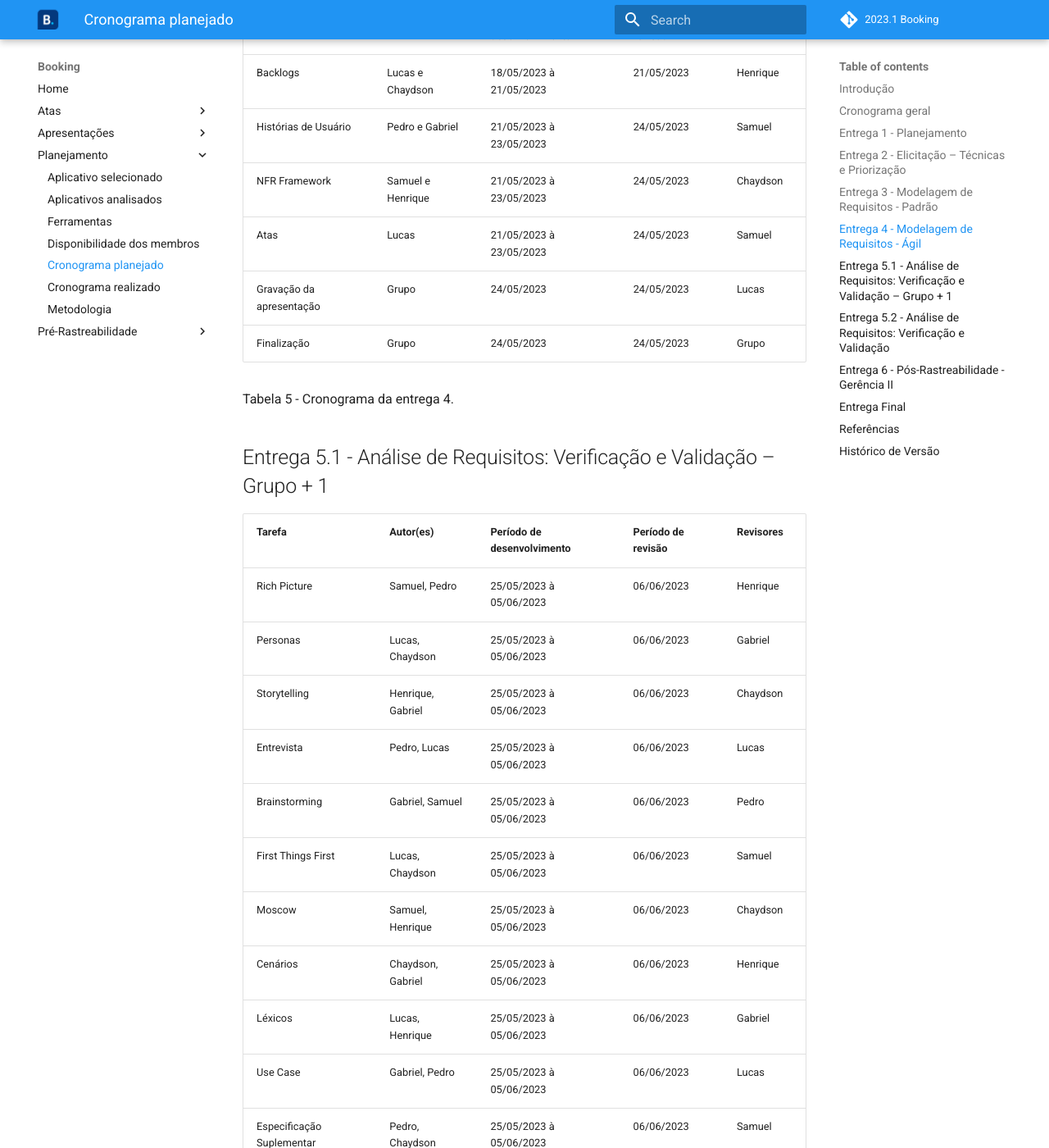
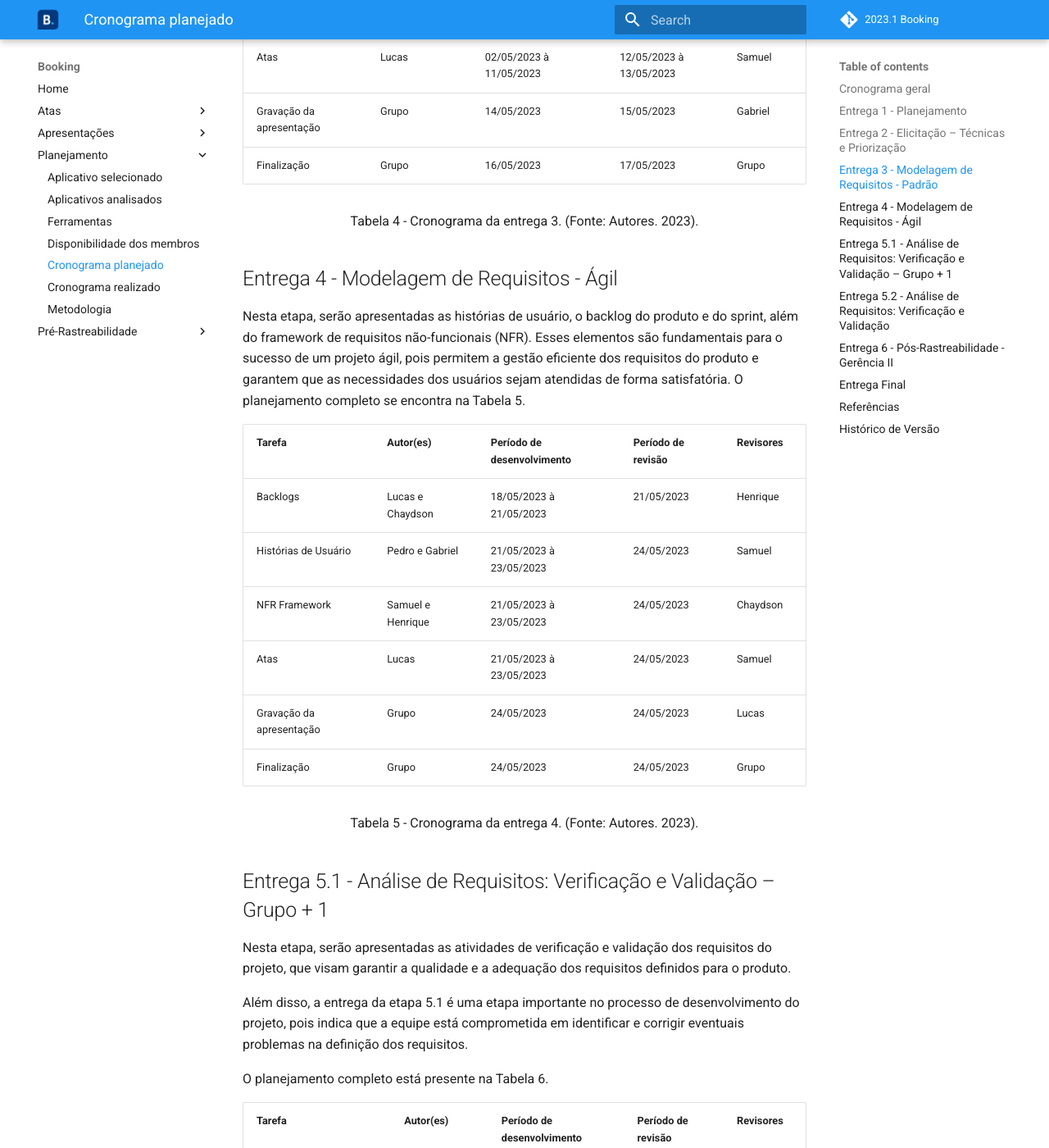
Before and after one commit to Requisitos-de-Software/2023.1-Booking, an MkDocs documentation site: the page built from docs/planejamento/cronograma.md, in a window 1280 px wide and 1400 px high, scrolled down 3802 px. Shown: the whole window at 82% size. Built offline with MkDocs 1.6.1 and Material for MkDocs 9.7.7, drawn with Linux system fonts in a browser that asks for light colours; comment, search, counter and statistics services are not loaded; some of the changed text lies outside the part shown.

Commit message:
adicionando correções nos cronogramas

```diff
--- a/docs/planejamento/cronograma.md
+++ b/docs/planejamento/cronograma.md
@@ -1,6 +1,4 @@
 # Cronograma
-
-## Introdução
 
 ## Cronograma geral
 
@@ -11,7 +9,6 @@
 <a href="https://requisitos-de-software.github.io/2022.2-Grasshopper/planejamento/cronograma/" target="_blank">2022.2-Grasshopper</a>
 
 <a href="https://requisitos-de-software.github.io/2022.2-Lichess/planejamento/cronograma/" target="_blank">2022.2-Lichess</a>
-
 
 No presente caso, os cronogramas foram elaborados com base nas datas e prazos estabelecidos para o semestre letivo (2023.1) da disciplina.
 
@@ -30,9 +27,13 @@
 
 <!-- Fim tabela cronograma geral -->
 
-Tabela 1 - Cronograma geral da equipe.
+Tabela 1 - Cronograma geral da equipe. (Fonte: Autores. 2023).
 
 ## Entrega 1 - Planejamento
+
+A entrega da apresentação do projeto etapa 1 é um momento crucial para o desenvolvimento de um projeto. Nesta etapa, são definidos os principais aspectos do projeto, tais como o planejamento, a equipe, o aplicativo selecionado para a disciplina, as ferramentas do projeto, o cronograma das atividades e o Rich Picture.
+
+Cada um desses elementos é fundamental para o sucesso do projeto e deve ser cuidadosamente planejado e executado. Os pontos planejados podem ser observados na Tabela 2.
 
 | Tarefa                                         |    Autor(es)    | Período de desenvolvimento | Período de revisão |   Revisores   |
 | ---------------------------------------------- | :-------------: | :-------------------------: | :------------------: | :-----------: |
@@ -51,9 +52,13 @@
 | Criação do cronograma realizado              |      Lucas      |  03/04/2023 à 11/04/2023  |      13/04/2023      |   Chaydson   |
 | Finalização                                  |      Grupo      |         13/04/2023         |      13/04/2023      |     Grupo     |
 
-Tabela 2 - Cronograma da entrega 1.
+<div style="text-align: center">
+    <p> Tabela 2 - Cronograma da entrega 1. (Fonte: Autores. 2023).</p>
+</div>
 
 ## Entrega 2 - Elicitação – Técnicas e Priorização
+
+A priorização é fundamental para garantir que as funcionalidades mais importantes sejam implementadas primeiro. Dessa forma, as tarefas referentes a segunda entrega estão apresentadas na Tabela 3 as técnicas de priorização utilizadas no projeto.
 
 | Tarefa                       | Autor(es)          | Período de desenvolvimento | Período de revisão     | Revisores |
 | ---------------------------- | ------------------ | --------------------------- | ------------------------ | --------- |
@@ -68,9 +73,13 @@
 | Atas                         | Gabriel            | 19/04/2023 à 25/04/2023    | 26/04/2023 à 27/04/2023 | Henrique  |
 | Finalização                | Grupo              | 29/04/2023                  | 30/04/2023 à 01/05/2023 | Grupo     |
 
-Tabela 3 - Cronograma da entrega 2.
+<div style="text-align: center">
+    <p> Tabela 3 - Cronograma da entrega 2. (Fonte: Autores. 2023).</p>
+</div>
 
 ## Entrega 3 - Modelagem de Requisitos - Padrão
+
+Nesta entrega, serão apresentados os cenários, o léxico, o use case e a especificação suplementar que foram definidos durante o desenvolvimento do projeto. Cada um desses elementos é fundamental para garantir que os requisitos do projeto sejam entendidos e atendidos corretamente, garantindo a qualidade e efetividade do produto final. Encontra-se na Tabela 4 o planejamento dessa entrega.
 
 | Tarefa                       | Autor(es)           | Período de desenvolvimento | Período de revisão     | Revisores |
 | ---------------------------- | ------------------- | --------------------------- | ------------------------ | --------- |
@@ -82,9 +91,13 @@
 | Gravação da apresentação | Grupo               | 14/05/2023                  | 15/05/2023               | Gabriel   |
 | Finalização                | Grupo               | 16/05/2023                  | 17/05/2023               | Grupo     |
 
-Tabela 4 - Cronograma da entrega 3.
+<div style="text-align: center">
+    <p> Tabela 4 - Cronograma da entrega 3. (Fonte: Autores. 2023).</p>
+</div>
 
 ## Entrega 4 - Modelagem de Requisitos - Ágil
+
+Nesta etapa, serão apresentadas as histórias de usuário, o backlog do produto e do sprint, além do framework de requisitos não-funcionais (NFR). Esses elementos são fundamentais para o sucesso de um projeto ágil, pois permitem a gestão eficiente dos requisitos do produto e garantem que as necessidades dos usuários sejam atendidas de forma satisfatória. O planejamento completo se encontra na Tabela 5.
 
 | Tarefa                       | Autor(es)         | Período de desenvolvimento | Período de revisão | Revisores |
 | ---------------------------- | ----------------- | --------------------------- | -------------------- | --------- |
@@ -95,58 +108,76 @@
 | Gravação da apresentação | Grupo             | 24/05/2023                  | 24/05/2023           | Lucas     |
 | Finalização                | Grupo             | 24/05/2023                  | 24/05/2023           | Grupo     |
 
-Tabela 5 - Cronograma da entrega 4.
+<div style="text-align: center">
+    <p> Tabela 5 - Cronograma da entrega 4. (Fonte: Autores. 2023).</p>
+</div>
 
 ## Entrega 5.1 - Análise de Requisitos: Verificação e Validação – Grupo + 1
 
-| Tarefa                       | Autor(es)         | Período de desenvolvimento | Período de revisão | Revisores |
-| ---------------------------- | ----------------- | --------------------------- | -------------------- | --------- |
-| Rich Picture                 | Samuel, Pedro     | 25/05/2023 à 05/06/2023    | 06/06/2023           | Henrique  |
-| Personas                     | Lucas, Chaydson   | 25/05/2023 à 05/06/2023    | 06/06/2023           | Gabriel   |
-| Storytelling                 | Henrique, Gabriel | 25/05/2023 à 05/06/2023    | 06/06/2023           | Chaydson  |
-| Entrevista                   | Pedro, Lucas      | 25/05/2023 à 05/06/2023    | 06/06/2023           | Lucas     |
-| Brainstorming                | Gabriel, Samuel   | 25/05/2023 à 05/06/2023    | 06/06/2023           | Pedro     |
-| First Things First           | Lucas, Chaydson   | 25/05/2023 à 05/06/2023    | 06/06/2023           | Samuel    |
-| Moscow                       | Samuel, Henrique  | 25/05/2023 à 05/06/2023    | 06/06/2023           | Chaydson  |
-| Cenários                    | Chaydson, Gabriel | 25/05/2023 à 05/06/2023    | 06/06/2023           | Henrique  |
-| Léxicos                     | Lucas, Henrique   | 25/05/2023 à 05/06/2023    | 06/06/2023           | Gabriel   |
-| Use Case                     | Gabriel, Pedro    | 25/05/2023 à 05/06/2023    | 06/06/2023           | Lucas     |
-| Especificação Suplementar  | Pedro, Chaydson   | 25/05/2023 à 05/06/2023    | 06/06/2023           | Samuel    |
-| Histórias de Usuário       | Gabriel, Samuel   | 25/05/2023 à 05/06/2023    | 06/06/2023           | Pedro     |
-| Backlogs                     | Lucas, Chaydson   | 25/05/2023 à 05/06/2023    | 06/06/2023           | Henrique  |
-| NFR Framework                | Henrique, Pedro   | 25/05/2023 à 05/06/2023    | 06/06/2023           | Chaydson  |
-| Atas                         | Samuel            | 25/05/2023 à 05/06/2023    | 06/06/2023           | Lucas     |
-| Gravação da apresentação | Grupo             | 06/06/2023                  | 06/06/2023           | Grupo     |
-| Finalização                | Grupo             | 07/06/2023                  | 07/06/2023           | Grupo     |
+Nesta etapa, serão apresentadas as atividades de verificação e validação dos requisitos do projeto, que visam garantir a qualidade e a adequação dos requisitos definidos para o produto.
 
-Tabela 6 - Cronograma da entrega 5.1.
+Além disso, a entrega da etapa 5.1 é uma etapa importante no processo de desenvolvimento do projeto, pois indica que a equipe está comprometida em identificar e corrigir eventuais problemas na definição dos requisitos.
+
+O planejamento completo está presente na Tabela 6.
+
+| Tarefa                                | Autor(es)         | Período de desenvolvimento | Período de revisão | Revisores |
+| ------------------------------------- | ----------------- | --------------------------- | -------------------- | --------- |
+| Verificar Rich Picture                | Samuel, Pedro     | 25/05/2023 à 05/06/2023    | 06/06/2023           | Henrique  |
+| Verificar Personas                    | Lucas, Chaydson   | 25/05/2023 à 05/06/2023    | 06/06/2023           | Gabriel   |
+| Verificar Storytelling                | Henrique, Gabriel | 25/05/2023 à 05/06/2023    | 06/06/2023           | Chaydson  |
+| Verificar Entrevista                  | Pedro, Lucas      | 25/05/2023 à 05/06/2023    | 06/06/2023           | Lucas     |
+| Verificar Brainstorming               | Gabriel, Samuel   | 25/05/2023 à 05/06/2023    | 06/06/2023           | Pedro     |
+| Verificar First Things First          | Lucas, Chaydson   | 25/05/2023 à 05/06/2023    | 06/06/2023           | Samuel    |
+| Verificar Moscow                      | Samuel, Henrique  | 25/05/2023 à 05/06/2023    | 06/06/2023           | Chaydson  |
+| Verificar Cenários                   | Chaydson, Gabriel | 25/05/2023 à 05/06/2023    | 06/06/2023           | Henrique  |
+| Verificar Léxicos                    | Lucas, Henrique   | 25/05/2023 à 05/06/2023    | 06/06/2023           | Gabriel   |
+| Verificar Use Case                    | Gabriel, Pedro    | 25/05/2023 à 05/06/2023    | 06/06/2023           | Lucas     |
+| Verificar Especificação Suplementar | Pedro, Chaydson   | 25/05/2023 à 05/06/2023    | 06/06/2023           | Samuel    |
+| Verificar Histórias de Usuário      | Gabriel, Samuel   | 25/05/2023 à 05/06/2023    | 06/06/2023           | Pedro     |
+| Verificar Backlogs                    | Lucas, Chaydson   | 25/05/2023 à 05/06/2023    | 06/06/2023           | Henrique  |
+| Verificar NFR Framework               | Henrique, Pedro   | 25/05/2023 à 05/06/2023    | 06/06/2023           | Chaydson  |
+| Atas                                  | Samuel            | 25/05/2023 à 05/06/2023    | 06/06/2023           | Lucas     |
+| Gravação da apresentação          | Grupo             | 06/06/2023                  | 06/06/2023           | Grupo     |
+| Finalização                         | Grupo             | 07/06/2023                  | 07/06/2023           | Grupo     |
+
+<div style="text-align: center">
+    <p> Tabela 6 - Cronograma da entrega 5.1. (Fonte: Autores. 2023).</p>
+</div>
 
 ## Entrega 5.2 - Análise de Requisitos: Verificação e Validação
 
-| Tarefa                       | Autor(es)         | Período de desenvolvimento | Período de revisão | Revisores |
-| ---------------------------- | ----------------- | --------------------------- | -------------------- | --------- |
-| Rich Picture                 | Henrique, Pedro   | 08/06/2023 à 12/06/2023    | 12/06/2023           | Samuel    |
-| Personas                     | Lucas, Chaydson   | 08/06/2023 à 12/06/2023    | 12/06/2023           | Pedro     |
-| Storytelling                 | Gabriel, Samuel   | 08/06/2023 à 12/06/2023    | 12/06/2023           | Lucas     |
-| Observação                 | Pedro, Chaydson   | 08/06/2023 à 12/06/2023    | 12/06/2023           | Gabriel   |
-| Brainstorming                | Lucas, Henrique   | 08/06/2023 à 12/06/2023    | 12/06/2023           | Chaydson  |
-| In or Out                    | Gabriel, Pedro    | 08/06/2023 à 12/06/2023    | 12/06/2023           | Henrique  |
-| Three Level-Scale            | Lucas, Henrique   | 08/06/2023 à 12/06/2023    | 12/06/2023           | Samuel    |
-| Cenários                    | Chaydson, Gabriel | 08/06/2023 à 12/06/2023    | 12/06/2023           | Pedro     |
-| Léxicos                     | Samuel, Henrique  | 08/06/2023 à 12/06/2023    | 12/06/2023           | Lucas     |
-| Use Case                     | Lucas, Chaydson   | 08/06/2023 à 12/06/2023    | 12/06/2023           | Gabriel   |
-| Especificação Suplementar  | Gabriel, Samuel   | 08/06/2023 à 12/06/2023    | 12/06/2023           | Chaydson  |
-| Histórias de Usuário       | Pedro, Lucas      | 08/06/2023 à 12/06/2023    | 12/06/2023           | Henrique  |
-| Backlogs                     | Henrique, Gabriel | 08/06/2023 à 12/06/2023    | 12/06/2023           | Samuel    |
-| NFR Framework                | Lucas, Chaydson   | 08/06/2023 à 12/06/2023    | 12/06/2023           | Pedro     |
-| Prototipação               | Grupo             | 08/06/2023 à 12/06/2023    | 12/06/2023           | Grupo     |
-| Atas                         | Samuel            | 08/06/2023 à 12/06/2023    | 12/06/2023           | Lucas     |
-| Gravação da apresentação | Grupo             | 13/06/2023                  | 13/06/2023           | Grupo     |
-| Finalização                | Grupo             | 14/06/2023                  | 14/06/2023           | Grupo     |
+ Nesta etapa, o grupo responsável pela atividade de verificação e validação dos requisitos irá apresentar os resultados obtidos durante a análise, bem como as atividades realizadas para garantir a qualidade e a adequação dos requisitos definidos para o produto. O cronograma desta entrega pode ser observada na Tabela 7.
 
-Tabela 7 - Cronograma da entrega 5.2.
+| Tarefa                                | Autor(es)         | Período de desenvolvimento | Período de revisão | Revisores |
+| ------------------------------------- | ----------------- | --------------------------- | -------------------- | --------- |
+| Verificar Rich Picture               | Henrique, Pedro   | 08/06/2023 à 12/06/2023    | 12/06/2023           | Samuel    |
+| Verificar Personas                    | Lucas, Chaydson   | 08/06/2023 à 12/06/2023    | 12/06/2023           | Pedro     |
+| Verificar Storytelling                | Gabriel, Samuel   | 08/06/2023 à 12/06/2023    | 12/06/2023           | Lucas     |
+| Verificar Observação                | Pedro, Chaydson   | 08/06/2023 à 12/06/2023    | 12/06/2023           | Gabriel   |
+| Verificar Brainstorming               | Lucas, Henrique   | 08/06/2023 à 12/06/2023    | 12/06/2023           | Chaydson  |
+| Verificar In or Out                   | Gabriel, Pedro    | 08/06/2023 à 12/06/2023    | 12/06/2023           | Henrique  |
+| Verificar Three Level-Scale           | Lucas, Henrique   | 08/06/2023 à 12/06/2023    | 12/06/2023           | Samuel    |
+| Verificar Cenários                   | Chaydson, Gabriel | 08/06/2023 à 12/06/2023    | 12/06/2023           | Pedro     |
+| Verificar Léxicos                    | Samuel, Henrique  | 08/06/2023 à 12/06/2023    | 12/06/2023           | Lucas     |
+| Verificar Use Case                    | Lucas, Chaydson   | 08/06/2023 à 12/06/2023    | 12/06/2023           | Gabriel   |
+| Verificar Especificação Suplementar | Gabriel, Samuel   | 08/06/2023 à 12/06/2023    | 12/06/2023           | Chaydson  |
+| Verificar Histórias de Usuário      | Pedro, Lucas      | 08/06/2023 à 12/06/2023    | 12/06/2023           | Henrique  |
+| Verificar Backlogs                    | Henrique, Gabriel | 08/06/2023 à 12/06/2023    | 12/06/2023           | Samuel    |
+| Verificar NFR Framework               | Lucas, Chaydson   | 08/06/2023 à 12/06/2023    | 12/06/2023           | Pedro     |
+| Verificar Prototipação              | Grupo             | 08/06/2023 à 12/06/2023    | 12/06/2023           | Grupo     |
+| Atas                                  | Samuel            | 08/06/2023 à 12/06/2023    | 12/06/2023           | Lucas     |
+| Gravação da apresentação          | Grupo             | 13/06/2023                  | 13/06/2023           | Grupo     |
+| Finalização                         | Grupo             | 14/06/2023                  | 14/06/2023           | Grupo     |
+
+<div style="text-align: center">
+    <p> Tabela 7 - Cronograma da entrega 5.2. (Fonte: Autores. 2023).</p>
+</div>
 
 ## Entrega 6 - Pós-Rastreabilidade - Gerência II
+
+Nesta etapa, serão apresentadas as atividades de pós-rastreabilidade, que visam garantir que os requisitos definidos para o produto sejam atendidos corretamente ao longo do ciclo de vida do projeto.
+
+Segue na Tabela 8 o cronograma da etapa.
 
 | Tarefa                             | Autor(es) | Período de desenvolvimento | Período de revisão | Revisores |
 | ---------------------------------- | --------- | --------------------------- | -------------------- | --------- |
@@ -154,9 +185,13 @@
 | Gravação da apresentação       | Grupo     | 20/06/2023                  | 20/06/2023           | Grupo     |
 | Finalização                      | Grupo     | 21/06/2023                  | 21/06/2023           | Grupo     |
 
-Tabela 8 - Cronograma da entrega 6.
+<div style="text-align: center">
+    <p> Tabela 8 - Cronograma da entrega 6. (Fonte: Autores. 2023).</p>
+</div>
 
 ## Entrega Final
+
+A entrega final do projeto é um momento aguardado por toda a equipe, pois representa o resultado de um trabalho conjunto de análise, modelagem e desenvolvimento. Nesta entrega, serão apresentados todos os artefatos produzidos ao longo do projeto, desde a definição dos requisitos até a implementação e testes do produto. O planejamento para essa entrega encontra-se na Tabela 9.
 
 | Tarefa                       | Autor(es) | Período de desenvolvimento | Período de revisão | Revisores |
 | ---------------------------- | --------- | --------------------------- | -------------------- | --------- |
@@ -164,20 +199,23 @@
 | Gravação da apresentação | Grupo     | 04/07/2023                  | 04/07/2023           | Grupo     |
 | Finalização                | Grupo     | 04/07/2023                  | 05/07/2023           | Grupo     |
 
-Tabela 9 - Cronograma da entrega final.
+<div style="text-align: center">
+    <p> Tabela 9 - Cronograma da entrega final. (Fonte: Autores. 2023).</p>
+</div>
 
 ## Referências
 
-Requisitos de Software. "Grasshopper" Requisitos de Software. Acessado em 16 de abril de 2023. <https://requisitos-de-software.github.io/2022.2-Grasshopper/>.
+Requisitos de Software. "Grasshopper" Requisitos de Software. Acessado em 16 de abril de 2023. [https://requisitos-de-software.github.io/2022.2-Grasshopper/](https://requisitos-de-software.github.io/2022.2-Grasshopper/).
 
-Requisitos de Software. "Linchess" Requisitos de Software. Acessado em 16 de abril de 2023. <https://requisitos-de-software.github.io/2022.2-Lichess/>.
+Requisitos de Software. "Linchess" Requisitos de Software. Acessado em 16 de abril de 2023. [https://requisitos-de-software.github.io/2022.2-Lichess/](https://requisitos-de-software.github.io/2022.2-Lichess/).
 
 ## Histórico de Versão
 
-| Versão | Data       | Descrição                  | Autor(es) | Revisor(es) |
-| ------- | ---------- | ---------------------------- | --------- | ----------- |
-| 1.0     | 01/04/2023 | Criação do documento       | Chaydson  | ...         |
-| 1.1     | 07/04/2023 | Cronograma geral             | Chaydson  | Grupo       |
-| 1.2     | 11/04/2023 | Padronização do cronograma | Chaydson  | Pedro       |
-| 1.3     | 16/04/2023 | Detalhamento do cronograma   | Chaydson  | Gabriel     |
-| 1.4     | 19/04/2023 | Addicionando Referências   | Henrique  | Chaydson     |
+| Versão | Data       | Descrição                                                               | Autor(es) | Revisor(es) |
+| ------- | ---------- | ------------------------------------------------------------------------- | --------- | ----------- |
+| 1.0     | 01/04/2023 | Criação do documento                                                    | Chaydson  | ...         |
+| 1.1     | 07/04/2023 | Cronograma geral                                                          | Chaydson  | Grupo       |
+| 1.2     | 11/04/2023 | Padronização do cronograma                                              | Chaydson  | Pedro       |
+| 1.3     | 16/04/2023 | Detalhamento do cronograma                                                | Chaydson  | Gabriel     |
+| 1.4     | 19/04/2023 | Addicionando Referências                                                 | Henrique  | Chaydson    |
+| 1.5     | 22/04/2023 | Colocando texto para todas as entregas e padronizando legenda das tabelas | Chaydson  | Henrique    |
```
Also changed, not shown: docs/planejamento/cronogramaRealizado.md (+6 -1 lines).
